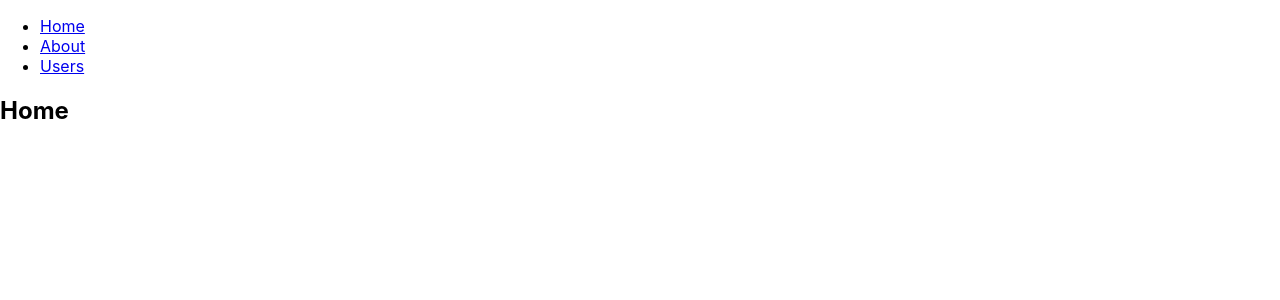
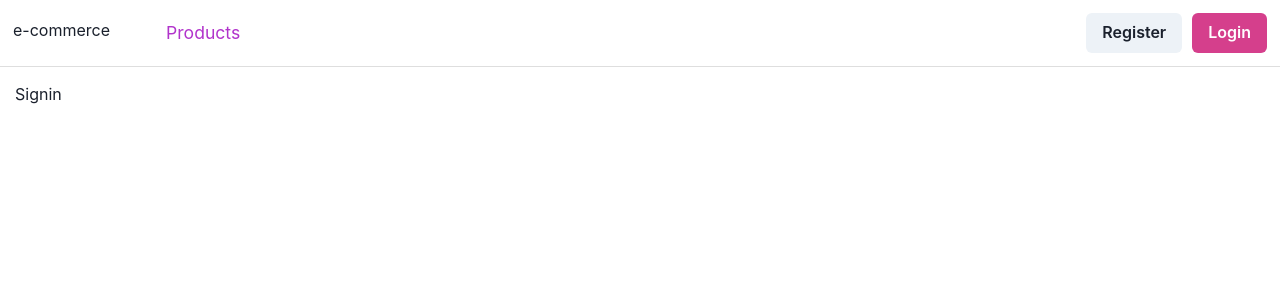
Before and after one commit to HalitCam/e-commerce, a React (Create React App) app: page /signin in a window 1280 px wide. Shown: the top 300 px of the page. Built offline with nearby package versions, Linux system fonts and the light colour scheme.

Commit message:
navbar constructed

```diff
--- a/src/App.css
+++ b/src/App.css
@@ -1,38 +1,3 @@
-.App {
-  text-align: center;
+#content{
+  padding: 15px;
 }
-
-.App-logo {
-  height: 40vmin;
-  pointer-events: none;
-}
-
-@media (prefers-reduced-motion: no-preference) {
-  .App-logo {
-    animation: App-logo-spin infinite 20s linear;
-  }
-}
-
-.App-header {
-  background-color: #282c34;
-  min-height: 100vh;
-  display: flex;
-  flex-direction: column;
-  align-items: center;
-  justify-content: center;
-  font-size: calc(10px + 2vmin);
-  color: white;
-}
-
-.App-link {
-  color: #61dafb;
-}
-
-@keyframes App-logo-spin {
-  from {
-    transform: rotate(0deg);
-  }
-  to {
-    transform: rotate(360deg);
-  }
-}
--- a/src/App.js
+++ b/src/App.js
@@ -1,53 +1,35 @@
 import './App.css';
 import React from "react";
-import {BrowserRouter as Router, Switch, Route,Link } from "react-router-dom";
+import { BrowserRouter as Router, Routes, Route } from "react-router-dom";
+import Navbar from './components/Navbar';
+import Signin from './pages/Auth/Signin';
+import Signup from "./pages/Auth/Signup"
 
 function App() {
   return (
-<Router>
+    <Router>
       <div>
-        <nav>
-          <ul>
-            <li>
-              <Link to="/">Home</Link>
-            </li>
-            <li>
-              <Link to="/about">About</Link>
-            </li>
-            <li>
-              <Link to="/users">Users</Link>
-            </li>
-          </ul>
-        </nav>
+        <Navbar />
 
-        {/* A <Switch> looks through its children <Route>s and
-            renders the first one that matches the current URL. */}
-        <Switch>
-          <Route path="/about">
-            <About />
-          </Route>
-          <Route path="/users">
-            <Users />
-          </Route>
-          <Route path="/">
-            <Home />
-          </Route>
-        </Switch>
+        <div id="content">
+          <Routes>
+            <Route path="/" exact element={<Home />} />
+            <Route path="/signin" element={<Signin />} />
+            <Route path="/signup" element={<Signup />} />
+
+          </Routes>
+        </div>
+
       </div>
     </Router>
-  );
+
+  )
+
 }
 
-export default App;
 
 function Home() {
   return <h2>Home</h2>;
 }
 
-function About() {
-  return <h2>About</h2>;
-}
-
-function Users() {
-  return <h2>Users</h2>;
-};
+export default App;
--- /dev/null
+++ b/src/components/Navbar/index.js
@@ -0,0 +1,34 @@
+import React from 'react';
+import { Link } from "react-router-dom"
+import styles from "./styles.module.css"
+import { Button, ButtonGroup } from "@chakra-ui/react";
+
+const Navbar = () => {
+    return (
+        <nav className={styles.nav}>
+            <div className={styles.left}>
+                <div className="logo">
+                    <Link to="/"> e-commerce</Link>
+                </div>
+                <ul className={styles.menu}>
+                    <li>
+                        <Link to="/">Products</Link>
+                    </li>
+                </ul>
+
+            </div>
+            <div className={styles.right}>
+                <Link to="/signup">
+                    <Button colorScheme='gray'>Register</Button>
+                </Link>
+                <Link to="/signin">
+                    <Button colorScheme='pink'>Login</Button>
+                </Link>
+
+            </div>
+
+        </nav>
+    )
+}
+
+export default Navbar;
--- /dev/null
+++ b/src/components/Navbar/styles.module.css
@@ -0,0 +1,34 @@
+.nav{
+    align-items: center;
+    padding: 13px;
+    display: flex;
+    justify-content: space-between;
+    border-bottom: solid 1px rgba(14, 14, 14, 0.133);
+    line-height: 2px;
+}
+
+.nav .left{
+    display:flex;
+}
+
+.nav .left .menu {
+    display: flex;
+    margin-left: 40px;
+}
+
+.nav .left .menu li a {
+    color: #b133cb;
+    text-decoration: none;
+    font-size: 1.1rem;
+    padding: 3px 16px;
+    display: block;
+
+}
+
+.nav .left .menu li a:hover{
+    color: rgba(0, 10, 19, 0.333);
+
+}
+.nav .right a:first-child{
+    margin-right:10px;
+}
--- a/src/index.js
+++ b/src/index.js
@@ -1,13 +1,17 @@
 import React from 'react';
 import ReactDOM from 'react-dom/client';
+import {ChakraProvider} from "@chakra-ui/react";
 import './index.css';
+import "./reset.css"
 import App from './App';
 import reportWebVitals from './reportWebVitals';
 
 const root = ReactDOM.createRoot(document.getElementById('root'));
 root.render(
   <React.StrictMode>
-    <App />
+    <ChakraProvider>
+      <App />
+    </ChakraProvider>
   </React.StrictMode>
 );
 
--- /dev/null
+++ b/src/pages/Auth/Signin/index.js
@@ -0,0 +1,11 @@
+import React from 'react';
+
+const Signin = () => {
+    return (
+        <div>
+            Signin
+        </div>
+    );
+}
+
+export default Signin;
--- /dev/null
+++ b/src/pages/Auth/Signup/index.js
@@ -0,0 +1,11 @@
+import React from 'react';
+
+const Signup = () => {
+    return (
+        <div>
+            Signup
+        </div>
+    );
+}
+
+export default Signup;
--- /dev/null
+++ b/src/reset.css
@@ -0,0 +1,48 @@
+/* http://meyerweb.com/eric/tools/css/reset/
+   v2.0 | 20110126
+   License: none (public domain)
+*/
+
+html, body, div, span, applet, object, iframe,
+h1, h2, h3, h4, h5, h6, p, blockquote, pre,
+a, abbr, acronym, address, big, cite, code,
+del, dfn, em, img, ins, kbd, q, s, samp,
+small, strike, strong, sub, sup, tt, var,
+b, u, i, center,
+dl, dt, dd, ol, ul, li,
+fieldset, form, label, legend,
+table, caption, tbody, tfoot, thead, tr, th, td,
+article, aside, canvas, details, embed,
+figure, figcaption, footer, header, hgroup,
+menu, nav, output, ruby, section, summary,
+time, mark, audio, video {
+	margin: 0;
+	padding: 0;
+	border: 0;
+	font-size: 100%;
+	font: inherit;
+	vertical-align: baseline;
+}
+/* HTML5 display-role reset for older browsers */
+article, aside, details, figcaption, figure,
+footer, header, hgroup, menu, nav, section {
+	display: block;
+}
+body {
+	line-height: 1;
+}
+ol, ul {
+	list-style: none;
+}
+blockquote, q {
+	quotes: none;
+}
+blockquote:before, blockquote:after,
+q:before, q:after {
+	content: '';
+	content: none;
+}
+table {
+	border-collapse: collapse;
+	border-spacing: 0;
+}
```
Also changed, not shown: package.json (+7 -2 lines), 2 other files (tests, documents, lock files or other folders).
